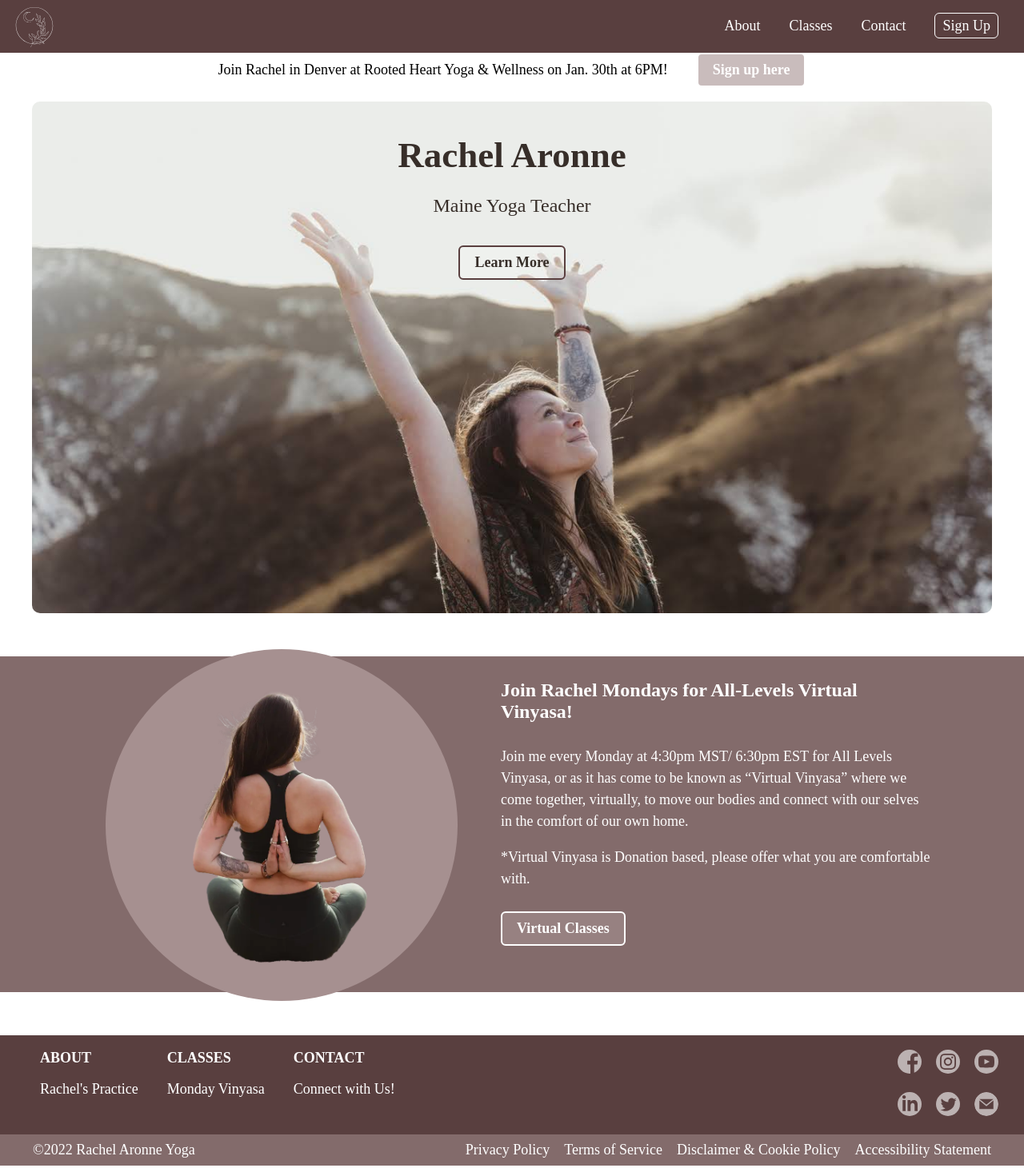
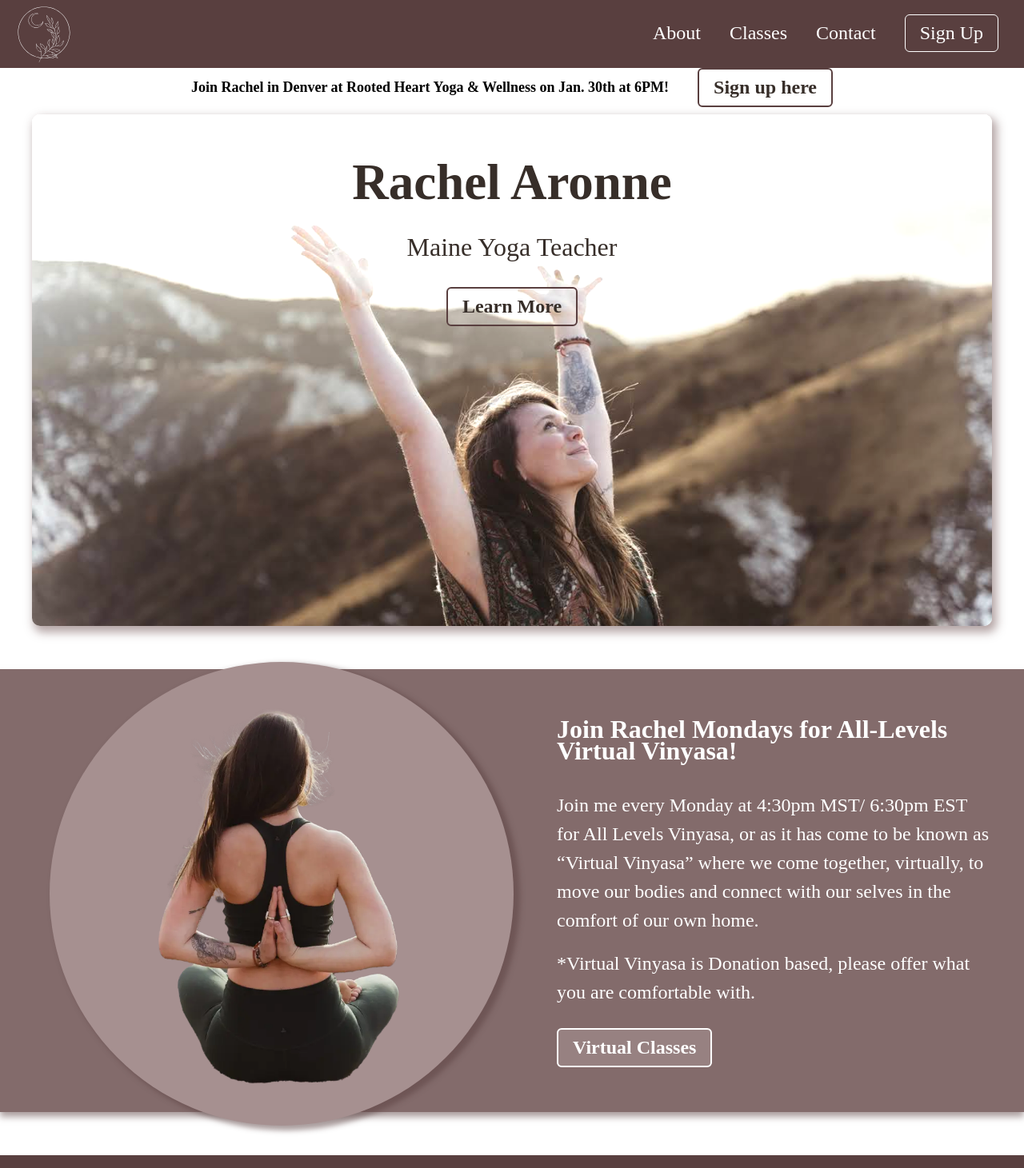
Before and after one commit to ddgroleau/ra-yoga-legacy, a Next.js app: page / in a window 1280 px wide. Shown: the top 1461 px of the page at 80% size. Built offline with nearby package versions, Linux system fonts and the light colour scheme; no server answers; a web font is replaced by a local one.

Commit message:
Updated desktop styles

```diff
--- a/components/ClassesHeroText.tsx
+++ b/components/ClassesHeroText.tsx
@@ -8,7 +8,7 @@ const ClassesHeroText = () => {
             <h1>Class Schedule</h1>
             <h2>All Levels Vinyasa: Virtual Vinyasa</h2>
             <ul>
-                <li>Every Monday at 4:30MT/ 6:30ET</li>
+                <li>Every Monday at 4:30MT/6:30ET</li>
             </ul>
             <div className={styles.linkContainer}>
                 <StyledLink
--- a/components/EventBanner.tsx
+++ b/components/EventBanner.tsx
@@ -7,11 +7,12 @@ const EventBanner = () => {
 
     return (
         <div style={{
-            background: variables.tertiary,
+            background: variables.transparentTertiary,
             width: "100vw",
             textAlign: "center",
             paddingBlock: variables.gapMed,
-            color: variables.textLight,
+            color: variables.textDark,
+            fontWeight: 800,
             display: "flex",
             justifyContent: "center",
             alignItems: "center",
@@ -27,7 +28,7 @@ const EventBanner = () => {
             <StyledLink
                 href="https://rootedheartyw.com/events/"
                 innerText="Sign up here"
-                scheme="dark"
+                scheme="light"
                 target="_blank"
             />
         </div>
--- a/components/Footer.tsx
+++ b/components/Footer.tsx
@@ -4,7 +4,7 @@ import React from 'react';
 import styles from '../styles/Footer.module.scss';
 
 const Footer = () => {
-    const ICON_DIMENSION=30;
+    const ICON_DIMENSION=50;
     return (
         <footer className={styles.container}>
             <section className={styles.topContainer}>
@@ -29,28 +29,28 @@ const Footer = () => {
                     </nav>
                     <section className={styles.social}>
                         <div className={styles.socialRow}>
-                            <Link href="https://www.facebook.com" passHref>
+                            {/* <Link href="https://www.facebook.com" passHref>
                                 <Image src="/facebook-icon.svg"
                                     width={ICON_DIMENSION} height={ICON_DIMENSION} alt="Facebook" />
-                            </Link>
-                            <Link href="https://www.instagram.com" passHref>
+                            </Link> */}
+                            <Link target="_blank" href="https://www.instagram.com/racharonne/?hl=en" passHref>
                                 <Image src="/instagram-icon.svg"
                                     width={ICON_DIMENSION} height={ICON_DIMENSION} alt="Instagram" />
                             </Link>
-                            <Link href="https://youtube.com" passHref>
+                            {/* <Link href="https://youtube.com" passHref>
                                 <Image src="/youtube-icon.svg"
                                     width={ICON_DIMENSION} height={ICON_DIMENSION} alt="Youtube" />
-                            </Link>
+                            </Link> */}
                         </div>
                         <div className={styles.socialRow}>
-                            <Link href="https://www.linkedin.com" passHref>
+                            {/* <Link href="https://www.linkedin.com" passHref>
                                 <Image src="/linkedin-icon.svg"
                                     width={ICON_DIMENSION} height={ICON_DIMENSION} alt="LinkedIn" />
                             </Link>
                             <Link href="https://twitter.com" passHref>
                                 <Image src="/twitter-icon.svg"
                                     width={ICON_DIMENSION} height={ICON_DIMENSION} alt="Twitter Feed" />
-                            </Link>
+                            </Link> */}
                             <Link href="mailto:rachelaronneyoga@gmail.com" passHref>
                                 <Image src="/email-icon.svg"
                                     width={ICON_DIMENSION} height={ICON_DIMENSION} alt="Email" />
--- a/styles/ClassesHeroText.module.scss
+++ b/styles/ClassesHeroText.module.scss
@@ -25,3 +25,9 @@
     margin-block: $gap-m $gap-xl;
     justify-content: center;
 }
+
+@media (min-width: 768px) {
+    .container {
+        background: linear-gradient(180deg, $transparent-light-m, $transparent-primary 40% 60%, $transparent-light-m);
+    }
+}
--- a/styles/ClassesPromo.module.scss
+++ b/styles/ClassesPromo.module.scss
@@ -52,22 +52,25 @@
 @media (min-width: 920px) {
     .container {
         margin-block: $gap-xxl;
+        padding-block: $gap-l;
+        box-shadow: 0px 6px 8px 0px $transparent-primary;
     }
     .innerContainer {
         flex-direction: row;
         align-items: flex-start;
         gap: $gap-xxl;
         width: 100%;
-        height: 420px;
+        height: 500px;
         padding-top: $gap-s;
     }
     .imgContainer {
-        min-width: min(440px,100%);
-        width: min(440px,100%);
-        height: 440px;
-        margin-top: calc(-1 * $gap-m);
+        min-width: min(580px,100%);
+        width: min(580px,100%);
+        height: 580px;
+        margin-top: calc(-1 * 2.5rem);
         padding: $gap-xl;
         margin-left: $gap-m;
+        box-shadow: 6px 4px 6px 2px $transparent-primary;
     }
     .textContainer {
         width: max(45%, 450px);
--- a/styles/Navbar.module.scss
+++ b/styles/Navbar.module.scss
@@ -100,6 +100,7 @@
 @media (min-width: 768px) {
     .nav {
         flex-direction: row-reverse;
+        padding-block: $gap-s;
     }
     .mobileMenu {
         display: none;
@@ -107,9 +108,13 @@
     .navLinks {
         display: flex;
         align-items: center;
+        a {
+            font-size: $font-xl;
+        }
     }
     .navLogo {
-        margin-left:-2%;
+        margin-left:-1%;
+        transform: scale(1.4);
     }
     .navLinksOpen {
         display: none;
--- a/styles/StyledLink.module.scss
+++ b/styles/StyledLink.module.scss
@@ -38,3 +38,11 @@
 .dark:hover {
     @include containerHover($accent-light, $text-dark);
 }
+
+@media (min-width: 768px) {
+    .light, .dark {
+        a {
+            padding: $gap-s $gap-m;
+        }
+    }
+}
--- a/styles/_variables.module.scss
+++ b/styles/_variables.module.scss
@@ -1,7 +1,7 @@
 $primary: #593f3f;
 $secondary: #836B6B;
 $tertiary: #A69090;
-$special: #a19132;
+$special: #2E2F2F;
 $text-dark: #372E29;
 $text-light: #FFFFFF;
 $accent-light: #FFFFFF;
@@ -29,6 +29,19 @@ $gap-m: 1rem;
 $gap-l: 1.5rem;
 $gap-xl: 2rem;
 $gap-xxl: 3rem;
+
+@keyframes fadeIn {
+    0% {
+      opacity: .4;
+    }
+    100% {
+      opacity: 1;
+    }
+}
+
+@mixin fadeIn {
+    animation: fadeIn .5s cubic-bezier(0.19, 1, 0.22, 1);
+}
 
 :export {
     primary:$primary;
--- a/styles/about.module.scss
+++ b/styles/about.module.scss
@@ -38,6 +38,7 @@
   .image {
     div[datatype="image"] {
       border-radius: 10px;
+      filter: drop-shadow(4px 4px 6px $transparent-primary);
     }
   }
 }
--- a/styles/classes.module.scss
+++ b/styles/classes.module.scss
@@ -19,6 +19,8 @@
     margin-top: $gap-m;
     div[datatype="image"] {
       border-radius: 10px;
+      box-shadow: 4px 4px 10px 2px $transparent-primary;
+      filter: brightness(1.2)
     }
   }
 }
--- a/styles/global.scss
+++ b/styles/global.scss
@@ -27,6 +27,7 @@ main {
   background-color: $accent-light;
   display: flex;
   justify-content: center;
+  @include fadeIn();
   & > div {
     width: 100%;
     height: 100%;
@@ -79,6 +80,7 @@ footer {
 
 p {
   margin-block: $gap-s;
+  font-size: $font-l;
 }
 
 .navBtn {
@@ -95,3 +97,27 @@ p {
   transition: .4s;
   color: $primary;
 }
+
+@media (min-width: 768px) {
+  h1 {
+    font-size: 3.5rem;
+    line-height: 3.5rem;
+  }
+  h2 {
+    font-size: $font-xxl;
+  }
+  h3 {
+  }
+  p, a, label, button, strong {
+    font-size: $font-xl;
+  }
+  small, small > a {
+    font-size: $font-l;
+  }
+  .navBtn {
+    padding: $gap-s $gap-m;
+  }
+  p {
+    line-height: $gap-xl;
+  }
+}
--- a/styles/index.module.scss
+++ b/styles/index.module.scss
@@ -16,9 +16,11 @@
 
 @media (min-width: 768px) {
   .heroContainer {
-    margin-top: $gap-m;
+    margin-top: $gap-s;
     div[datatype="image"] {
       border-radius: 10px;
+      box-shadow: 4px 6px 12px 2px $transparent-primary;
+      filter: brightness(1.2)
     }
   }
 }
```
